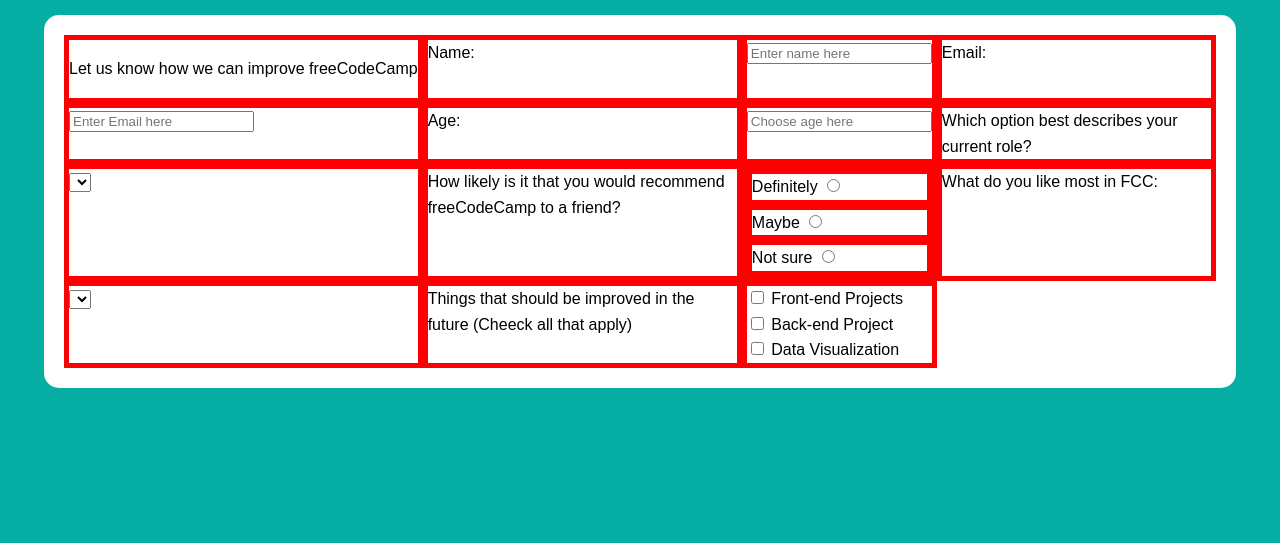
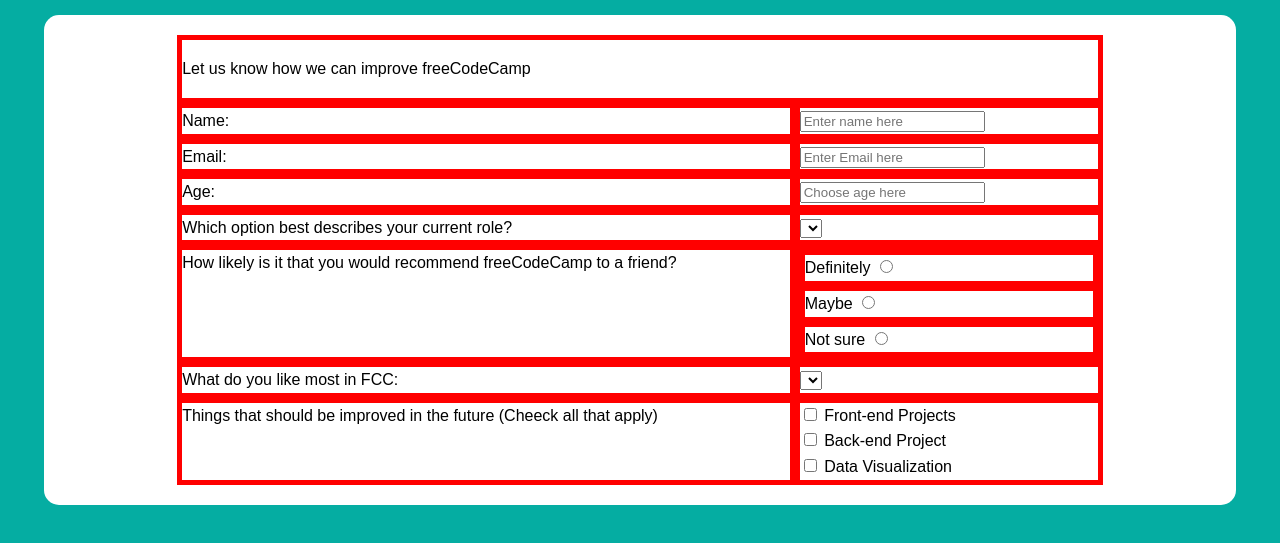
Before and after one commit to MichaelPagaran/surveyForm, a plain HTML site: page index.html in a window 1280 px wide. Shown: the part 53-596 px from the top of the page. Drawn offline with Linux system fonts and the light colour scheme.

Commit message:
general layout done

```diff
--- a/css/style.css
+++ b/css/style.css
@@ -23,6 +23,51 @@ h1{
 .container div{
     border: 5px solid red;
 }
+.description{
+    grid-area: description;
+}
+.nameLabel{
+    grid-area: nameLabel;
+}
+.nameInput{
+    grid-area: nameInput;
+}
+.emailLabel{
+    grid-area: emailLabel;
+}
+.emailInput{
+    grid-area: emailInput;
+}
+.ageLabel{
+    grid-area: ageLabel;
+}
+.ageInput{
+    grid-area: ageInput;
+}
+.roleLabel{
+    grid-area: roleLabel;
+}
+.roleInput{
+    grid-area: roleInput;
+}
+.recommendLabel{
+    grid-area: recommendLabel;
+}
+.recommendInput{
+    grid-area: recommendInput;
+}
+.likeLabel{
+    grid-area: likeLabel;
+}
+.likeInput{
+    grid-area: likeInput;
+}
+.improveLabel{
+    grid-area: improveLabel;
+}
+.improveInput{
+    grid-area: improveInput;
+}
 @media screen and (min-width: 736px){
     .container{
         width: 90%;
@@ -40,6 +85,11 @@ h1{
         grid-template-areas:
         ". description description ."
         ". nameLabel nameInput ."
-        ". emailLabel emailInput .";
+        ". emailLabel emailInput ."
+        ". ageLabel ageInput ."
+        ". roleLabel roleInput ."
+        ". recommendLabel recommendInput ."
+        ". likeLabel likeInput ."
+        ". improveLabel improveInput .";
     }
 }
```
